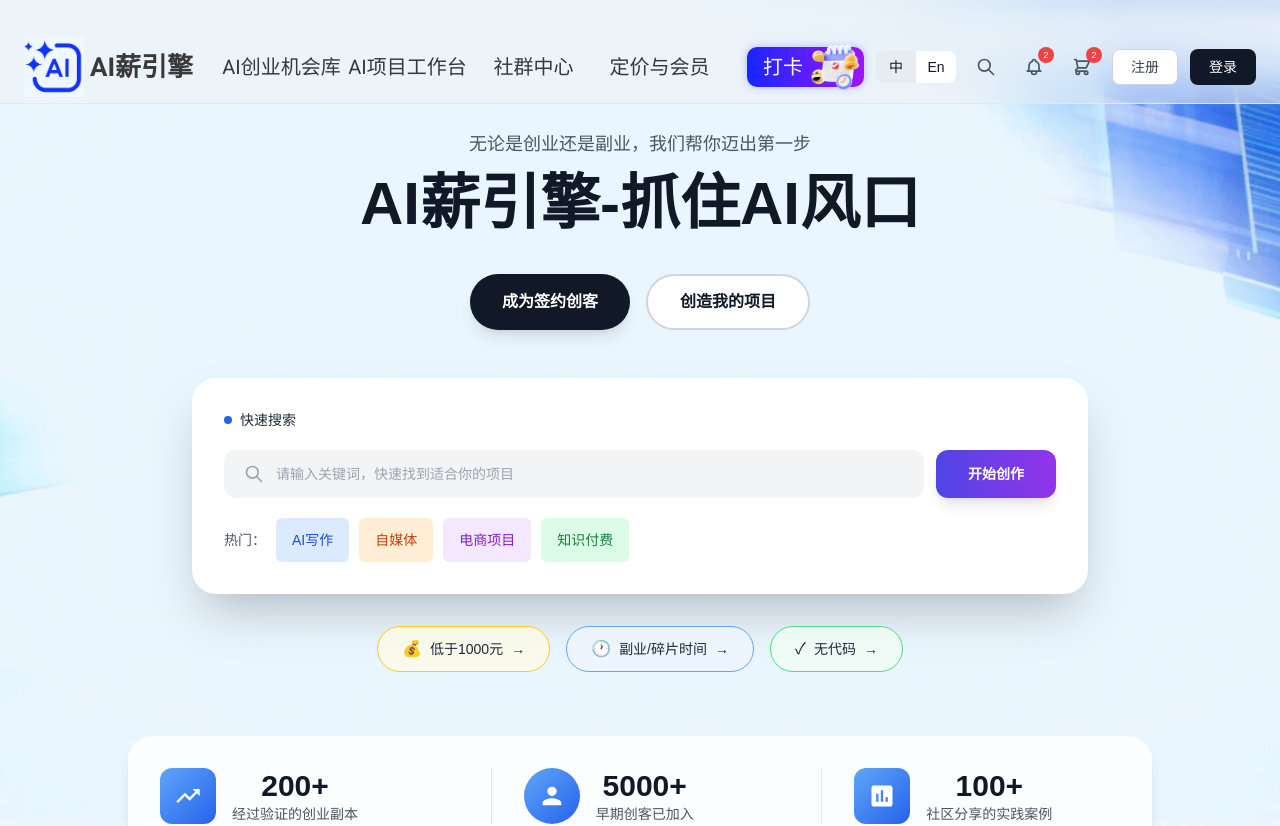
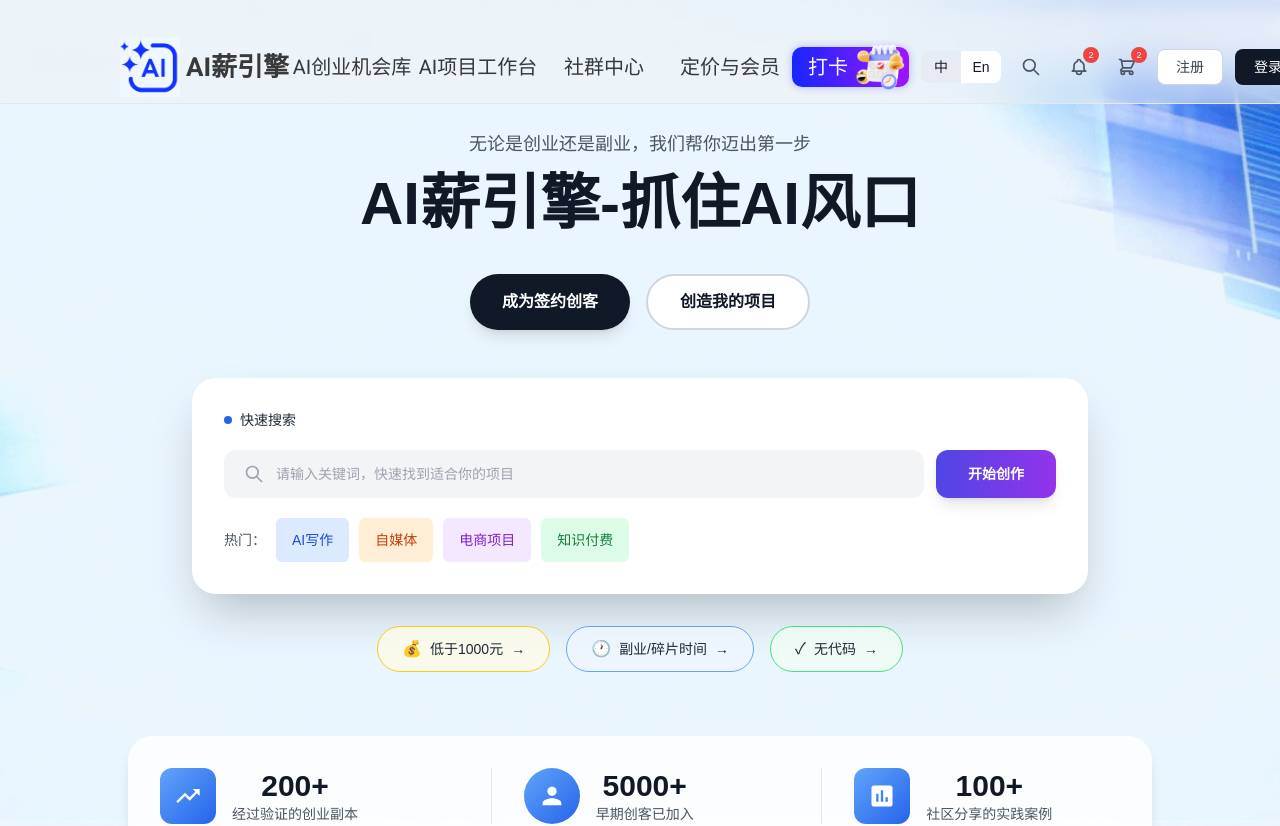
Before and after one commit to pikecode/aisalaryengine, a Vue app: page / in a window 1280 px wide. Shown: the top 826 px of the page. Built offline with nearby package versions, Linux system fonts and the light colour scheme.

Commit message:
fix: 调整头部左右边距
- PC端左侧边距: 120px
- PC端右侧边距: 175px
- 移动端保持原有的0.75rem边距

```diff
--- a/src/components/common/AppHeader.vue
+++ b/src/components/common/AppHeader.vue
@@ -146,7 +146,8 @@ const handleCart = () => {
 
 @media (min-width: 768px) {
   .header-main {
-    padding: 0 1.5rem;
+    padding-left: 120px;
+    padding-right: 175px;
   }
 }
 
```
